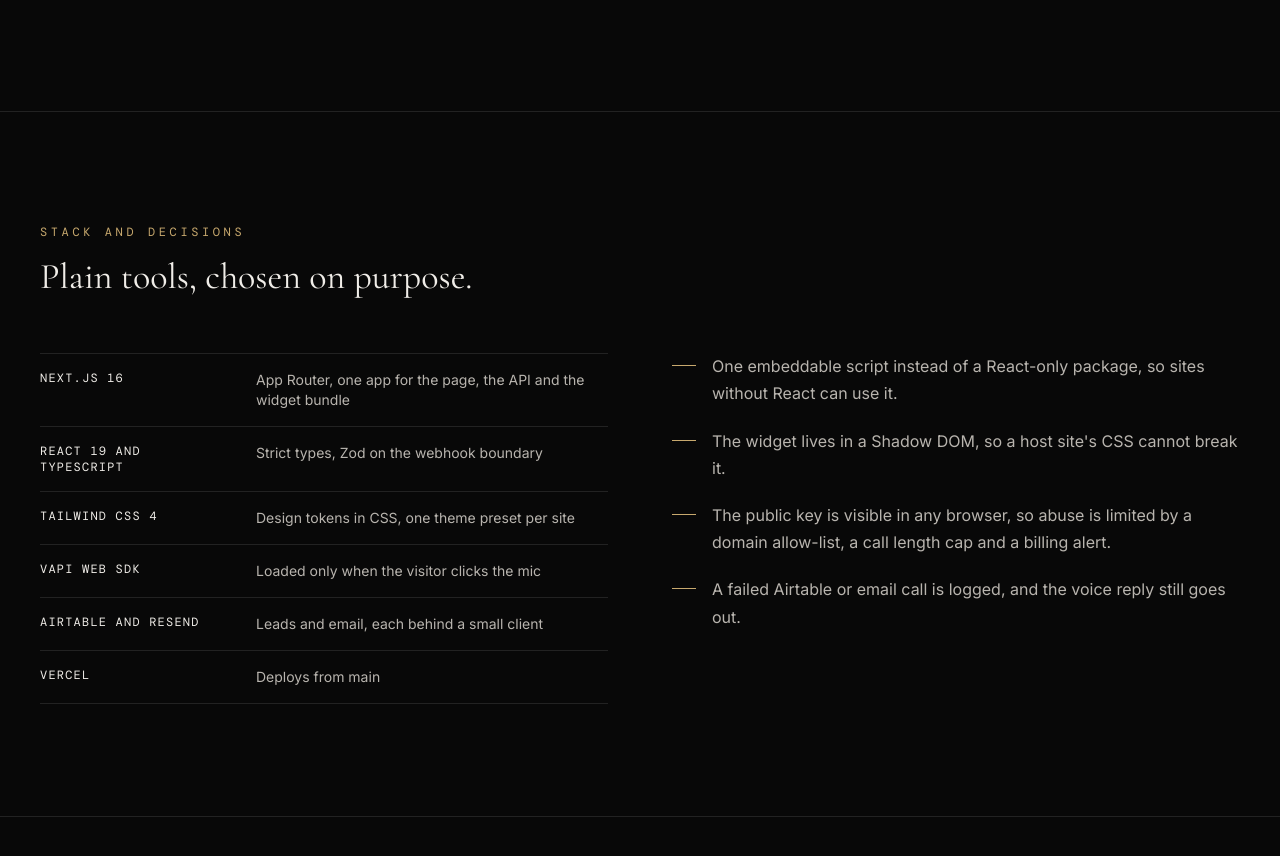
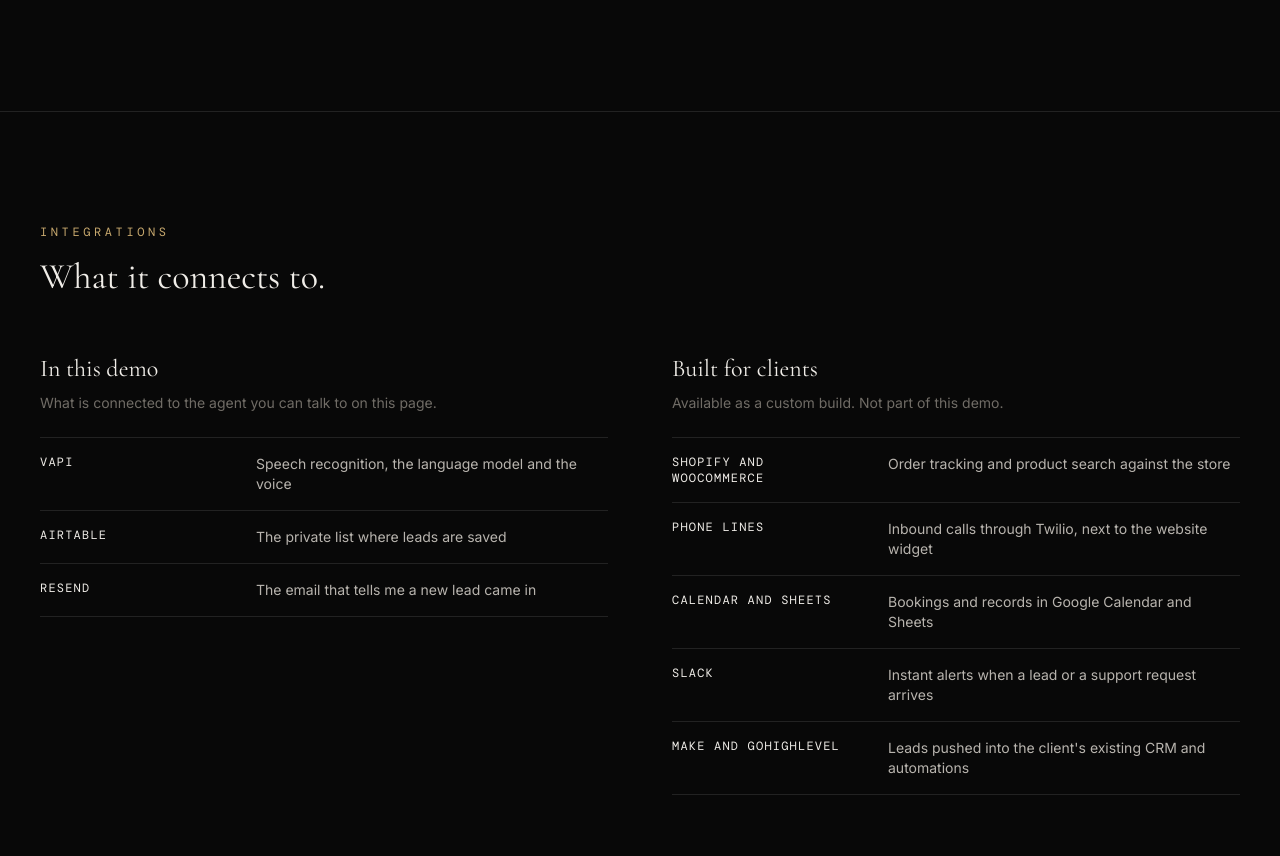
Before and after one commit to qamaruldinhamza/voice-sales-agent, a Next.js app: page / in a window 1280 px wide. Shown: the part 1874-2730 px from the top of the page. Built offline with nearby package versions, Linux system fonts and the light colour scheme; no server answers; a web font is replaced by a local one.

Commit message:
feat: show integrations after how it works

```diff
--- a/src/app/page.tsx
+++ b/src/app/page.tsx
@@ -2,6 +2,7 @@
 import { Faq } from "@/components/sections/faq";
 import { Hero } from "@/components/sections/hero";
 import { HowItWorks } from "@/components/sections/how-it-works";
+import { Integrations } from "@/components/sections/integrations";
 import { LiveAgent } from "@/components/sections/live-agent";
 import { Source } from "@/components/sections/source";
 import { Stack } from "@/components/sections/stack";
@@ -12,6 +13,7 @@
       <Hero />
       <LiveAgent />
       <HowItWorks />
+      <Integrations />
       <Stack />
       <Faq />
       <Source />
```
